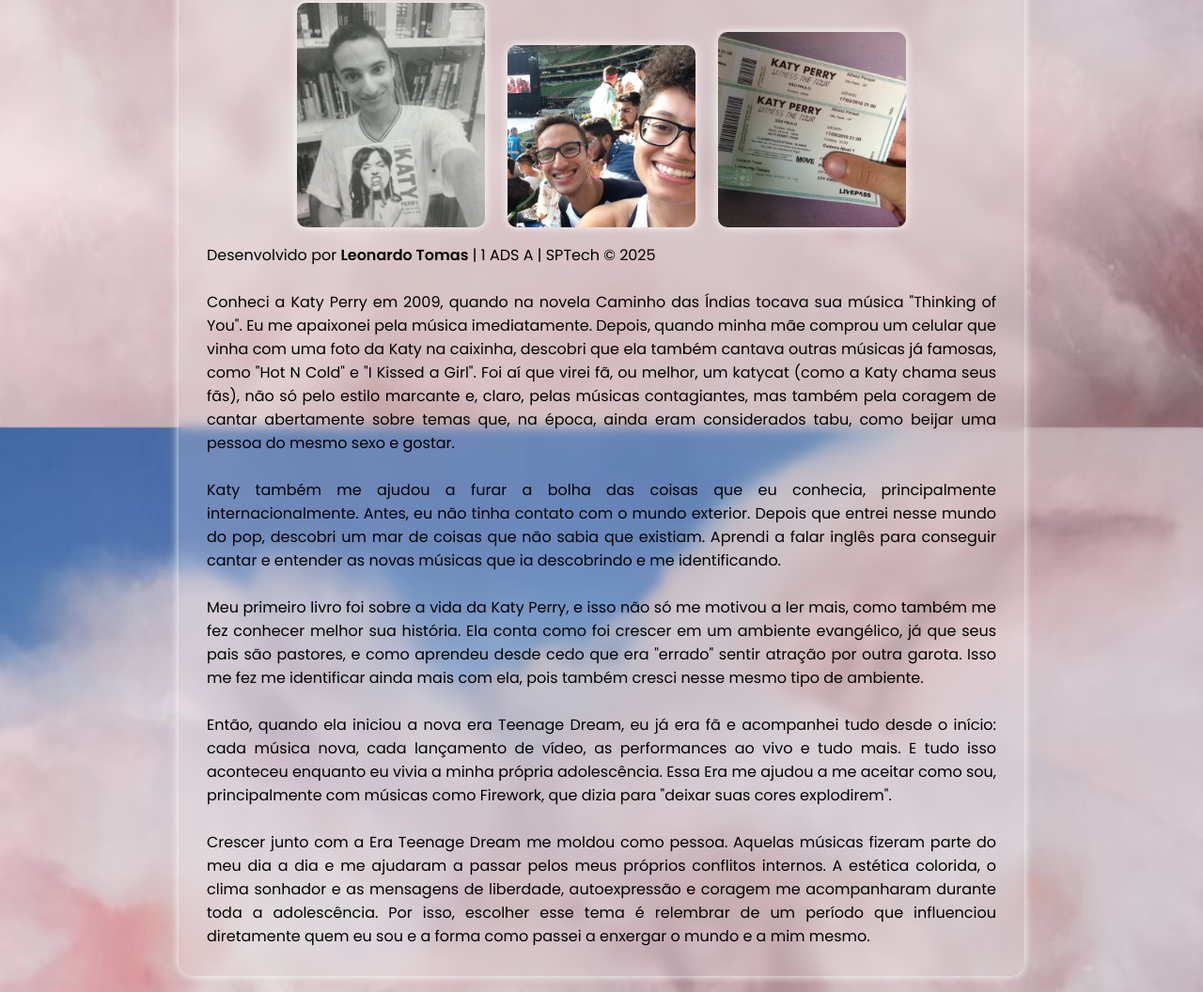
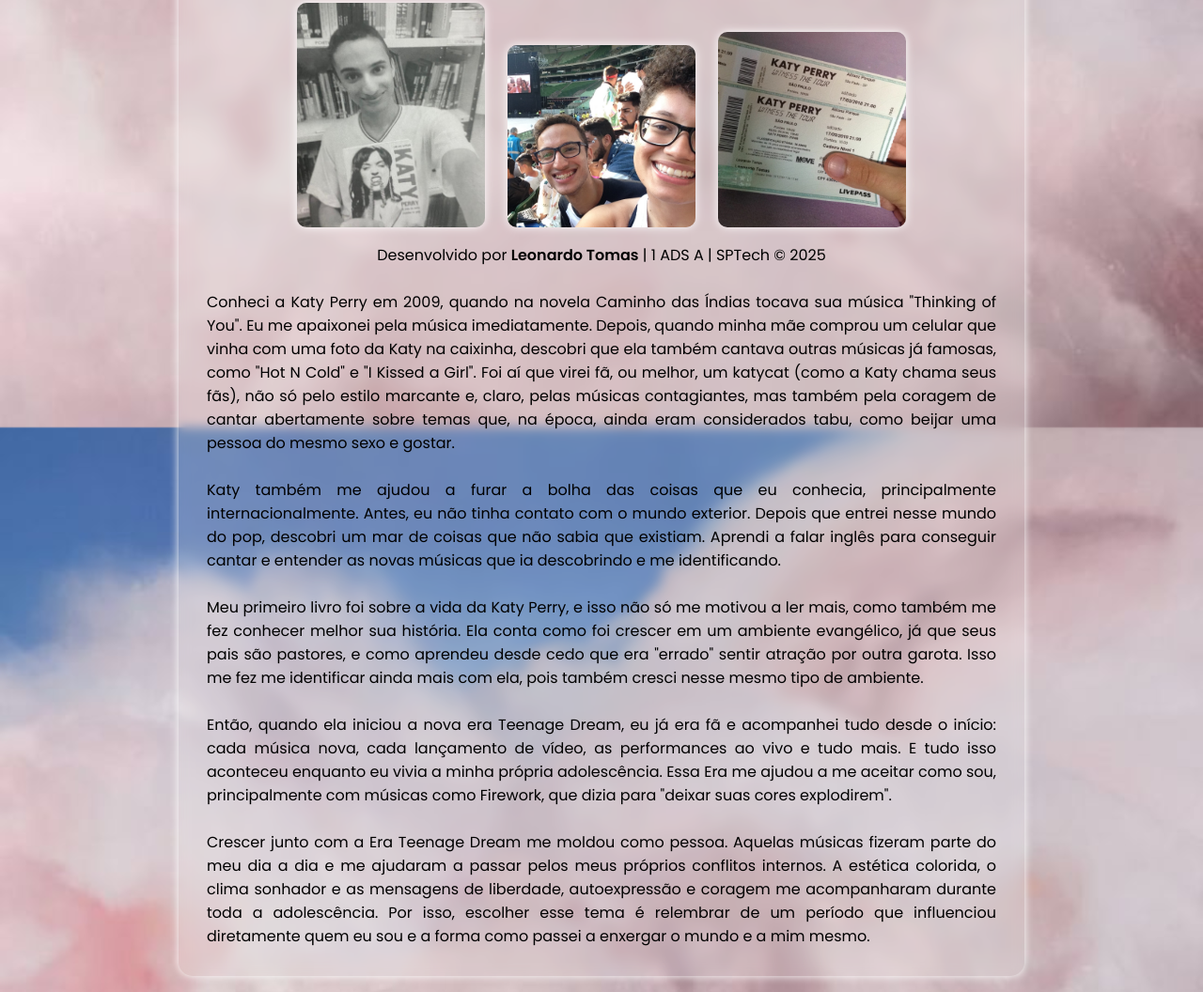
Before and after one commit to LeonardoTomas-creator/Projeto-Individual-1SEM, a website: page public/index.html in a window 1280 px wide. Shown: the part 7225-8281 px from the top of the page at 94% size. Drawn offline with Linux system fonts and the light colour scheme.

Commit message:
Update index.html - add class="desenvolvedor"

```diff
--- a/public/index.html
+++ b/public/index.html
@@ -386,7 +386,7 @@
       <img src="assets/images/socio1.JPG" alt="People's Choice Awards" class="foto">
       <img src="assets/images/socio2.jpg" alt="People's Choice Awards" class="foto">
 
-      <p>Desenvolvido por <strong>Leonardo Tomas</strong> | 1 ADS A | SPTech © 2025</p> <br>
+      <p class="desenvolvedor">Desenvolvido por <strong>Leonardo Tomas</strong> | 1 ADS A | SPTech © 2025</p> <br>
       <p>Conheci a Katy Perry em 2009, quando na novela Caminho das Índias tocava sua música "Thinking of You". Eu me apaixonei pela
         música imediatamente. Depois, quando minha mãe comprou um celular que vinha com uma foto da Katy na caixinha,
         descobri que ela também cantava outras músicas já famosas, como "Hot N Cold" e "I Kissed a Girl". Foi aí que virei
```
